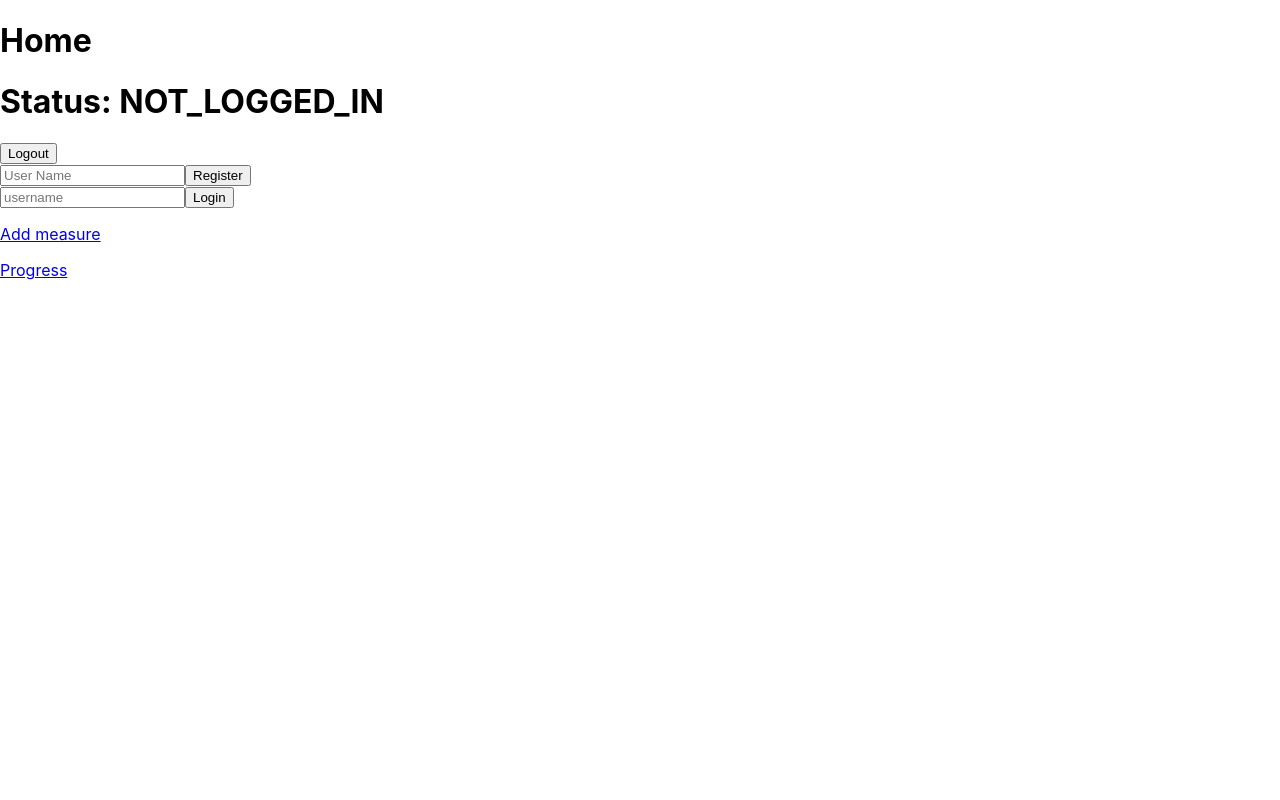
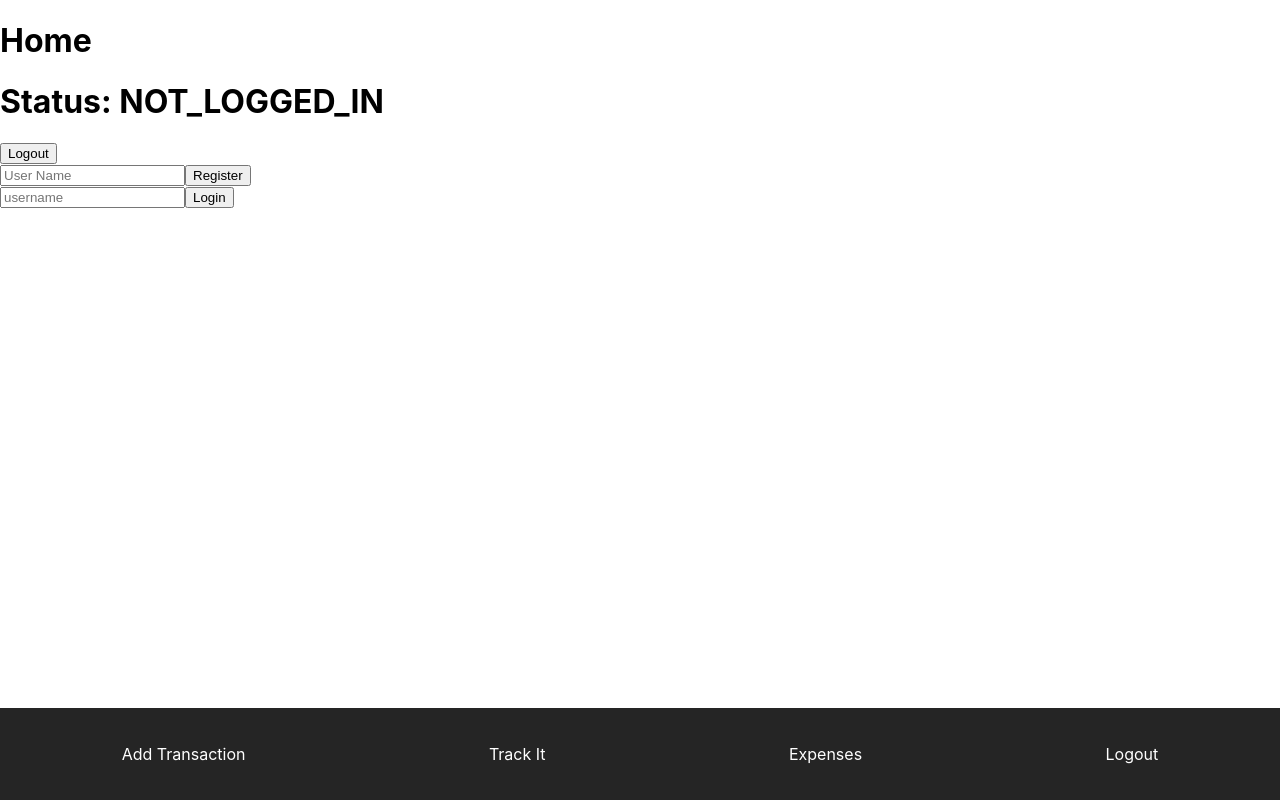
Before and after one commit to Stephanie041996/Track_it_Frontend, a React (Create React App) app: page / in a window 1280 px wide. Built offline with nearby package versions, Linux system fonts and the light colour scheme; no server answers.

Commit message:
Add style for cards and nav

```diff
--- a/src/App.css
+++ /dev/null
@@ -1,38 +0,0 @@
-.App {
-  text-align: center;
-}
-
-.App-logo {
-  height: 40vmin;
-  pointer-events: none;
-}
-
-@media (prefers-reduced-motion: no-preference) {
-  .App-logo {
-    animation: App-logo-spin infinite 20s linear;
-  }
-}
-
-.App-header {
-  background-color: #282c34;
-  min-height: 100vh;
-  display: flex;
-  flex-direction: column;
-  align-items: center;
-  justify-content: center;
-  font-size: calc(10px + 2vmin);
-  color: white;
-}
-
-.App-link {
-  color: #61dafb;
-}
-
-@keyframes App-logo-spin {
-  from {
-    transform: rotate(0deg);
-  }
-  to {
-    transform: rotate(360deg);
-  }
-}
--- /dev/null
+++ b/src/Style/App.css
@@ -0,0 +1,49 @@
+.measurements {
+  height: 82%;
+  justify-content: center;
+  display: grid;
+  grid-template-columns: repeat(2, 1fr);
+  grid-template-rows: repeat(3, 8rem);
+  padding-top: 200px;
+}
+
+.measurement-item {
+  display: flex;
+  justify-content: center;
+  text-decoration: none;
+  align-items: center;
+  padding: 1rem;
+  margin: 0.5rem;
+  background-color: white;
+  box-shadow: 2px 2px 5px gray;
+}
+
+.measurement-item:hover {
+  box-shadow: 0 8px 16px 0 rgba(0, 0, 0, 0.2);
+}
+
+.measurement-item img {
+  width: 4.5rem;
+  filter:
+    invert(68%) sepia(34%) saturate(764%) hue-rotate(169deg)
+    brightness(94%) contrast(91%);
+}
+
+.bottom-nav {
+    list-style-type: none;
+    position: fixed;
+    bottom: 0;
+    width: 100%;
+    display: flex;
+    justify-content: space-around;
+    background-color: rgb(37, 37, 37);
+    color: white;
+    padding-top: 20px;
+    padding-bottom: 20px;
+
+}
+
+.bottom-nav a{
+  color: white;
+  text-decoration: none;
+}
--- a/src/components/MeasurementItem.js
+++ b/src/components/MeasurementItem.js
@@ -1,6 +1,6 @@
  import { Link } from 'react-router-dom';
 import PropTypes from 'prop-types';
-
+import '../Style/App.css';
 
 
 const MeasurementItem = ({ id, icon, category }) => (
--- a/src/components/Nav.js
+++ b/src/components/Nav.js
@@ -13,29 +13,28 @@ const Nav = () => {
 
   return (
     <nav>
-      <div className="bottom-buttons">
+      <div className="bottom-nav">
         <Link to="/add" className="button-wrapper">
           <i className="far fa-plus-square" />
-          <p>Add measure</p>
+          <p>Add Transaction</p>
         </Link>
-        {/* <Link to="/tracker" className="button-wrapper">
+        <Link to="/tracker" className="button-wrapper">
           <i className="fas fa-chart-line" />
-          <p>Tracker</p>
-        </Link> */}
+          <p>Track It </p>
+        </Link>
+
         <Link to="/progress/1" className="button-wrapper">
           <i className="fas fa-chart-pie" />
-          <p>Progress</p>
+          <p>Expenses</p>
         </Link>
-        {/* <div
+        <div
           role="button"
           tabIndex={0}
           className="button-wrapper"
-          onClick={handleClick}
-          onKeyPress={handleClick}
         >
           <i className="fas fa-sign-out-alt" />
           <p>Logout</p>
-        </div> */}
+        </div>
       </div>
     </nav>
   );
```
Also changed, not shown: src/components/measurementItem.css (added).
